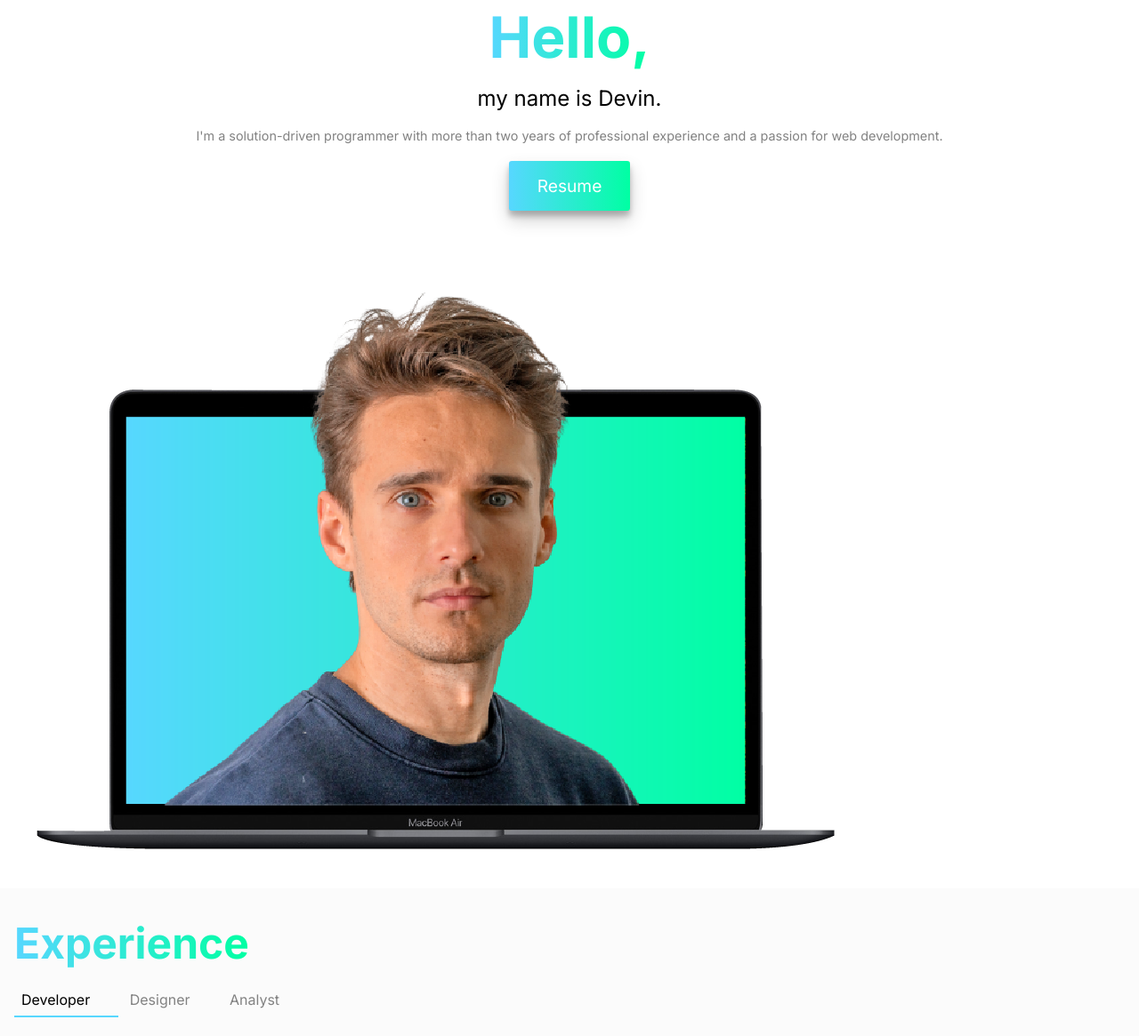
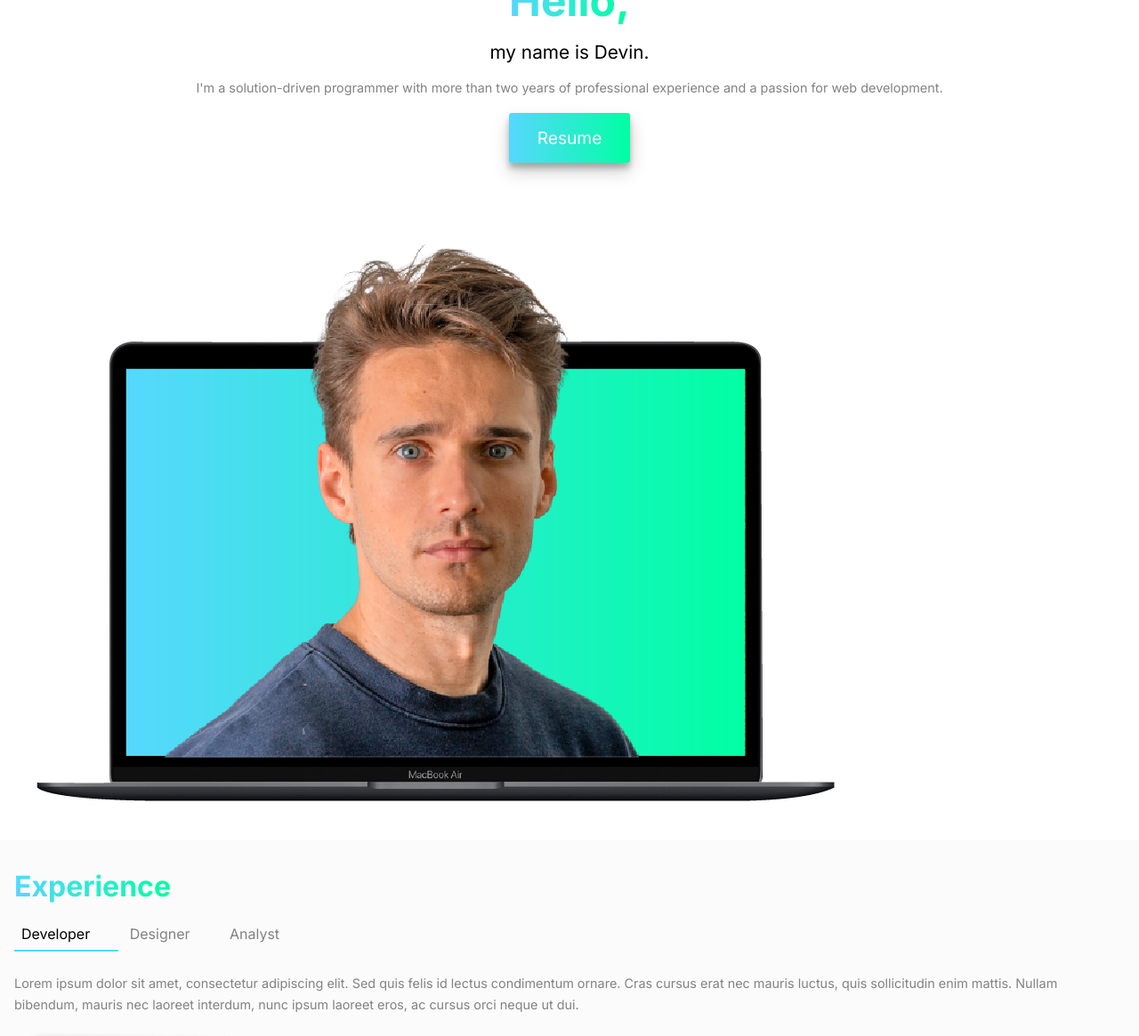
Before and after one commit to devinaustin1122/devinaustin1122.github.io, a website: page index.html in a window 1280 px wide. Shown: the part 115-1280 px from the top of the page at 89% size. Drawn offline with Linux system fonts and the light colour scheme.

Commit message:
update font sizes

```diff
--- a/scss/_global.scss
+++ b/scss/_global.scss
@@ -31,7 +31,7 @@ section {
 }
 
 h1 {
-  font-size: 4rem;
+  font-size: 3rem;
   display: inline-block;
   margin-bottom: 1rem;
   background-image: linear-gradient(to right, #57d7ff, #00ffa3);
@@ -42,7 +42,7 @@ h1 {
 }
 
 h2 {
-  font-size: 3rem;
+  font-size: 2rem;
   display: inline-block;
   margin-bottom: 1rem;
   background-image: linear-gradient(to right, #57d7ff, #00ffa3);
@@ -54,7 +54,7 @@ h2 {
 
 h3 {
   color: var(--primary-text-color);
-  font-size: 1.5rem;
+  font-size: 1.3rem;
   font-weight: 400;
   margin-bottom: 1rem;
 }
--- a/scss/_hero.scss
+++ b/scss/_hero.scss
@@ -1,4 +1,6 @@
 .hero {
+  padding-top: 0;
+
   &__left {
     display: flex;
     flex-direction: column;
```
Also changed, not shown: public/styles.css.
